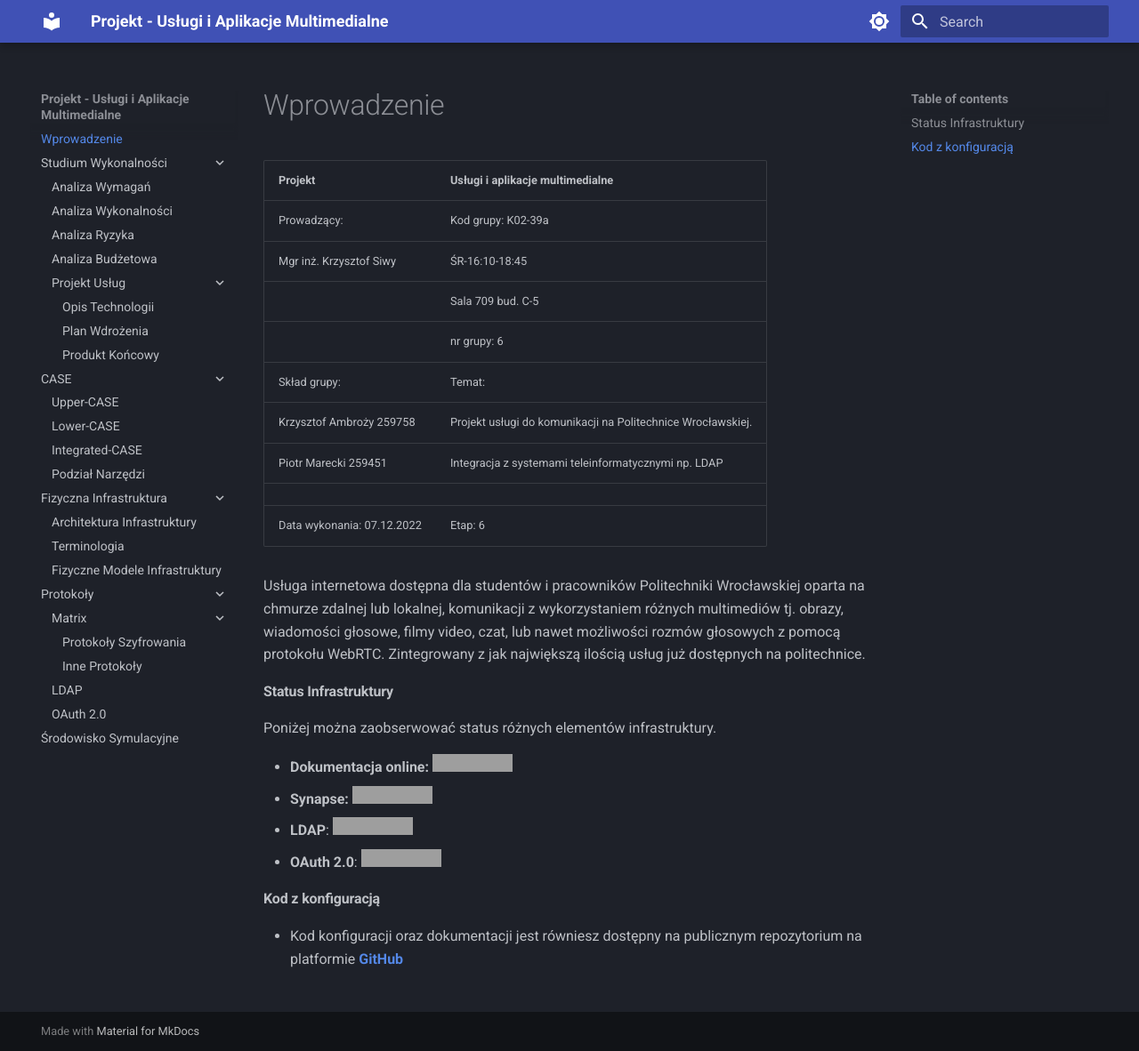
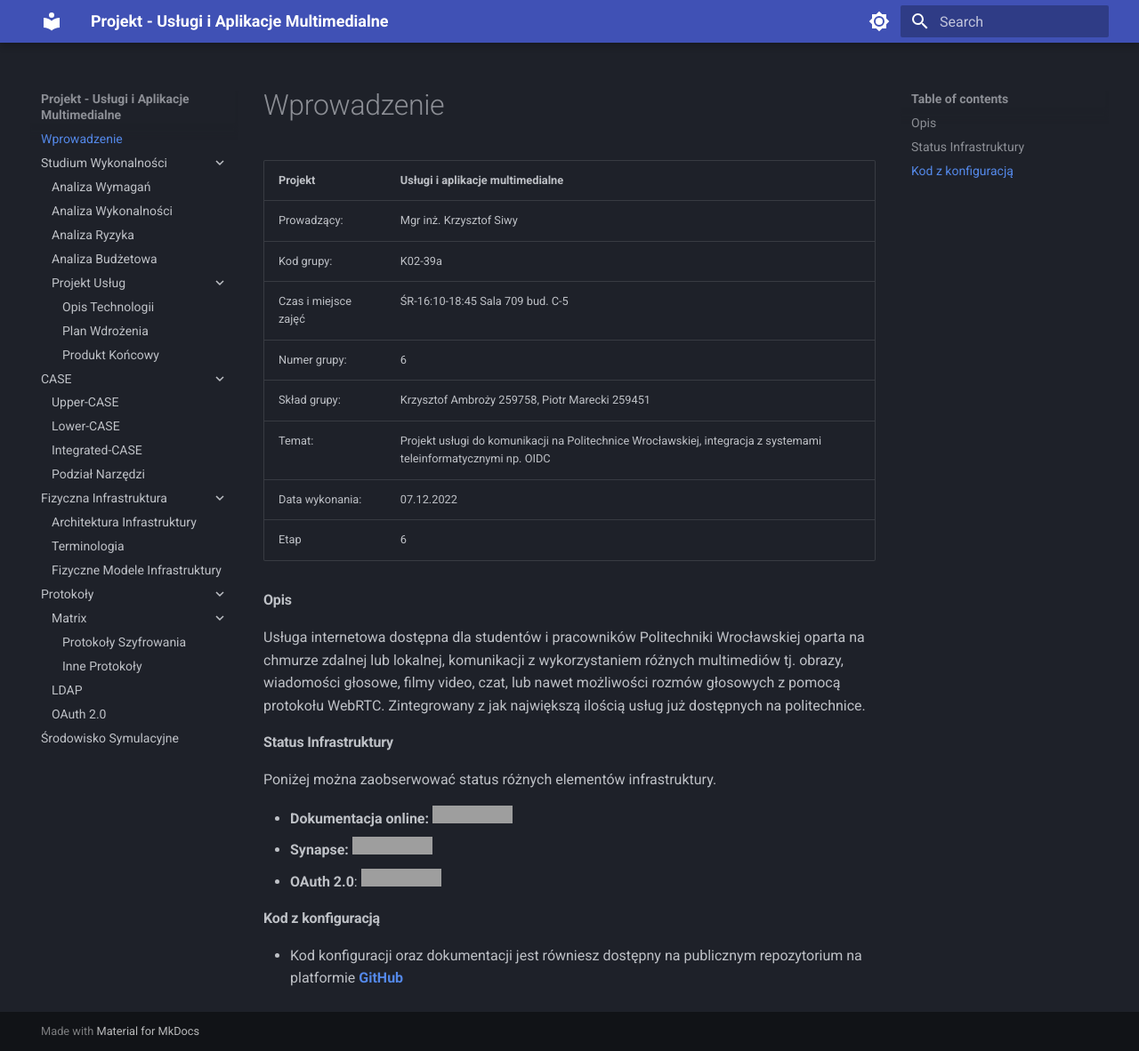
Before and after one commit to chramb/mtx4pwr, an MkDocs documentation site: the page built from docs/index.md, in a window 1280 px wide and 1182 px high. Shown: the whole window at 89% size. Built offline with MkDocs 1.6.1 and Material for MkDocs 9.7.7, drawn with Linux system fonts in a browser that asks for light colours; grey boxes are pictures that could not be loaded.

Commit message:
index.md: fixed table, changed topic LDAP -> OIDC, removed LDAP

```diff
--- a/docs/index.md
+++ b/docs/index.md
@@ -1,17 +1,18 @@
 ---
 title: Wprowadzenie
 ---
-|Projekt                 |  Usługi i aplikacje multimedialne  |
-|----------------------- | :-------------------- |
-|Prowadzący:             | Kod grupy:   K02-39a
-|Mgr inż. Krzysztof Siwy | ŚR-16:10-18:45
-|                        | Sala 709 bud. C-5
-|                        | nr grupy: 6
-|Skład grupy:            | Temat:
-|Krzysztof Ambroży 259758| Projekt usługi do komunikacji na Politechnice Wrocławskiej.   |
-|Piotr Marecki 259451    | Integracja z systemami teleinformatycznymi np. LDAP      |
-|    |    |
-|Data wykonania: 07.12.2022 | Etap: 6 |
+| Projekt              | Usługi i aplikacje multimedialne                                                                                |
+| -------------------- |:--------------------------------------------------------------------------------------------------------------- |
+| Prowadzący:          | Mgr inż. Krzysztof Siwy                                                                                         |
+| Kod grupy:           | K02-39a                                                                                                         |
+| Czas i miejsce zajęć | ŚR-16:10-18:45 Sala 709 bud. C-5                                                                                |
+| Numer grupy:            | 6                                                                                                               |
+| Skład grupy:         | Krzysztof Ambroży 259758, Piotr Marecki 259451                                                                  |
+| Temat:               | Projekt usługi do komunikacji na Politechnice Wrocławskiej, integracja z systemami teleinformatycznymi np. OIDC |
+| Data wykonania:      | 07.12.2022                                                                                                      |
+| Etap                 | 6                                                                                                               |
+
+## Opis
 
 Usługa internetowa dostępna dla studentów i pracowników Politechniki Wrocławskiej oparta na chmurze zdalnej lub lokalnej, komunikacji z wykorzystaniem różnych multimediów tj. obrazy, wiadomości głosowe, filmy video, czat, lub nawet możliwości rozmów głosowych z pomocą protokołu WebRTC.
 Zintegrowany z jak największą ilością usług już dostępnych na politechnice.
@@ -22,8 +23,7 @@ Poniżej można zaobserwować status różnych elementów infrastruktury.
 
 - **Dokumentacja online:** [![Netlify Status](https://api.netlify.com/api/v1/badges/dc2f735b-a08b-4674-bf98-1c69a4b7ee95/deploy-status)](https://docs.pwr.ambrozy.xyz)
 - **Synapse:** [![Synapse Status](https://img.shields.io/badge/Status-up-brightgreen?logo=matrix&style=plastic)](https://matrix.pwr.ambrozy.xyz)
-- **LDAP**: ![LDAP](https://img.shields.io/badge/Status-unimplemented-red?style=plastic)
-- **OAuth 2.0**: ![OAuth Status](https://img.shields.io/badge/Status-unimplemented-red?style=plastic)
+- **OAuth 2.0**: ![OAuth Status](https://img.shields.io/badge/Status-working-brightgreen?logo=Google&style=plastic)
 
 ## Kod z konfiguracją
 - Kod konfiguracji oraz dokumentacji jest równiesz dostępny na publicznym repozytorium na platformie **[GitHub](https://github.com/pwr-pro/mtx4pwr)**
```
